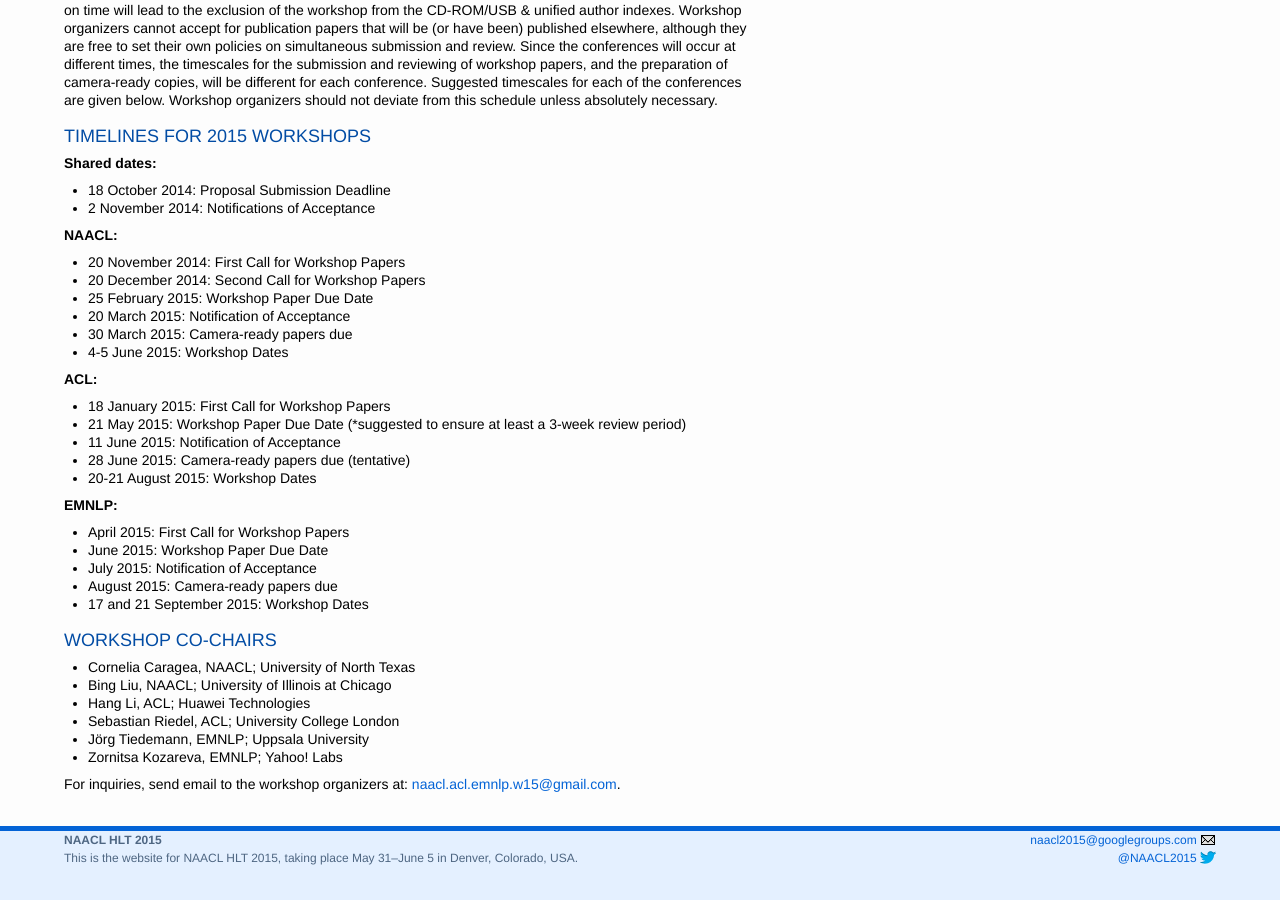
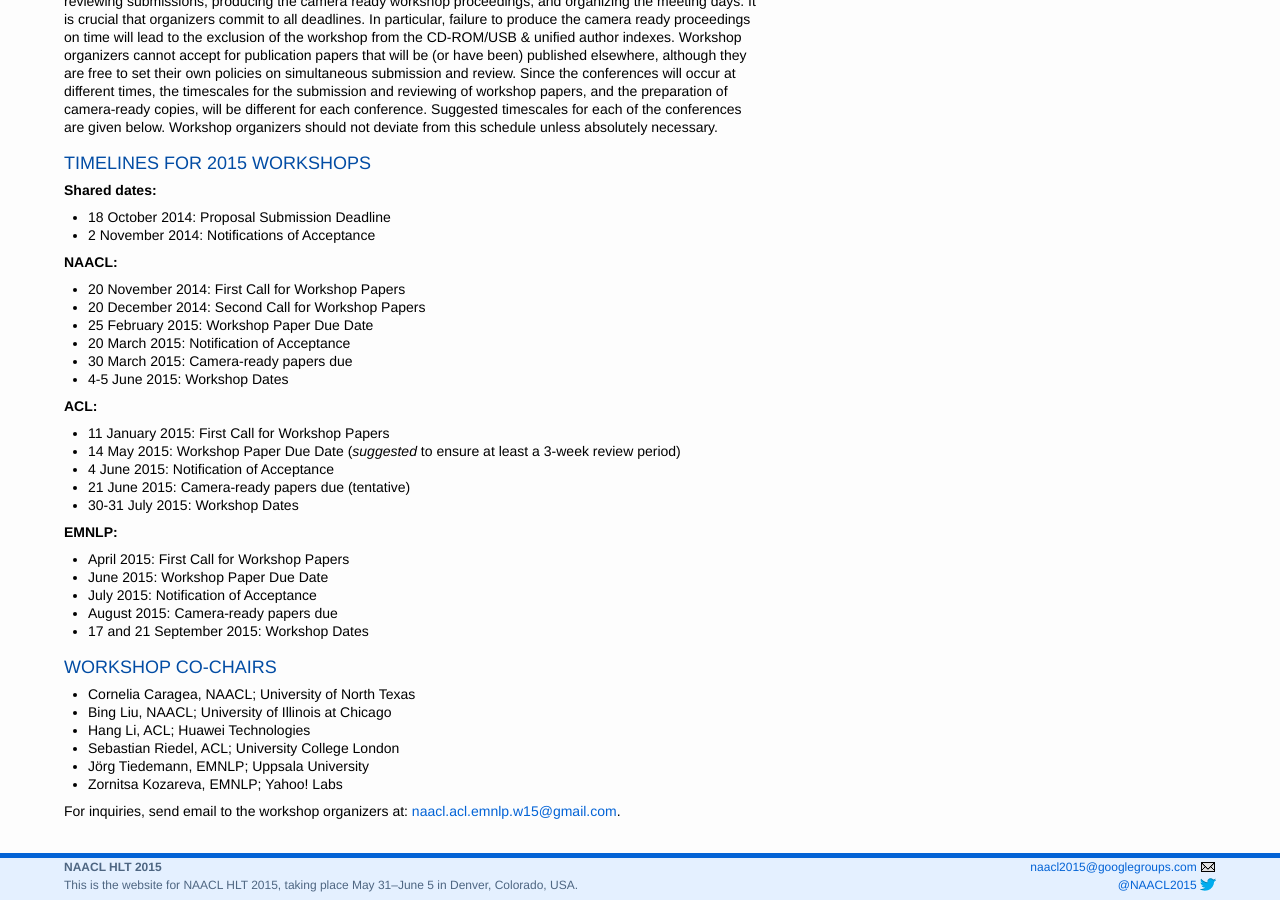
Before and after one commit to naacl-org/naacl-hlt-2015, a Jekyll site: the page built from call-for-workshops.md, in a window 1280 px wide and 900 px high, scrolled down 1129 px. Built offline with Jekyll 4.4.1, drawn with Linux system fonts in a browser that asks for light colours; before the commit the page ends 2002 px from its top, so only the background shows below that; some of the changed text lies outside the part shown.

Commit message:
Updated dates for ACL

```diff
--- a/call-for-workshops.md
+++ b/call-for-workshops.md
@@ -8,7 +11,7 @@
 
 **NAACL 2015** is the Annual Meeting of the North American Chapter of the Association for Computational Linguistics (NAACL). It will be held in Denver, Colorado May 31 - June 5. The NAACL workshops will be held on June 4-5. The webpage for NAACL 2015 is: <{{ site.url }}>.
 
-**ACL 2015** is the 53rd Annual Meeting of the Association for Computational Linguistics. It will be held in Beijing, China, August 15-20, 2015. The dates for the ACL workshops will be August 20-21: <http://acl2015.org/>.
+**ACL 2015** is the 53rd Annual Meeting of the Association for Computational Linguistics. It will be held in Beijing, China, July 26-31, 2015. The dates for the ACL workshops will be July 30-31: <http://acl2015.org/>.
 
 **EMNLP 2015** is the SIGDAT conference on Empirical Methods for Natural Language Processing (EMNLP). It started in 1993 with the series of Workshops on Very Large Corpora and was renamed EMNLP in 1996. The main conference will be held in Lisbon, Portugal, September 17-21, 2015. The dates for the EMNLP workshops are still not definitive, most likely they will be September 17 and September 21.
 
@@ -59,11 +62,11 @@
 
 **ACL:**
 
-- 18 January 2015: First Call for Workshop Papers
-- 21 May 2015: Workshop Paper Due Date (*suggested to ensure at least a 3-week review period)
-- 11 June 2015: Notification of Acceptance
-- 28 June 2015: Camera-ready papers due (tentative)
-- 20-21 August 2015: Workshop Dates
+- 11 January 2015: First Call for Workshop Papers
+- 14 May 2015: Workshop Paper Due Date (*suggested* to ensure at least a 3-week review period)
+- 4 June 2015: Notification of Acceptance
+- 21 June 2015: Camera-ready papers due (tentative)
+- 30-31 July 2015: Workshop Dates
 
 **EMNLP:**
 
```
Also changed, not shown: other parts of call-for-workshops.md (+3 -0 lines).
